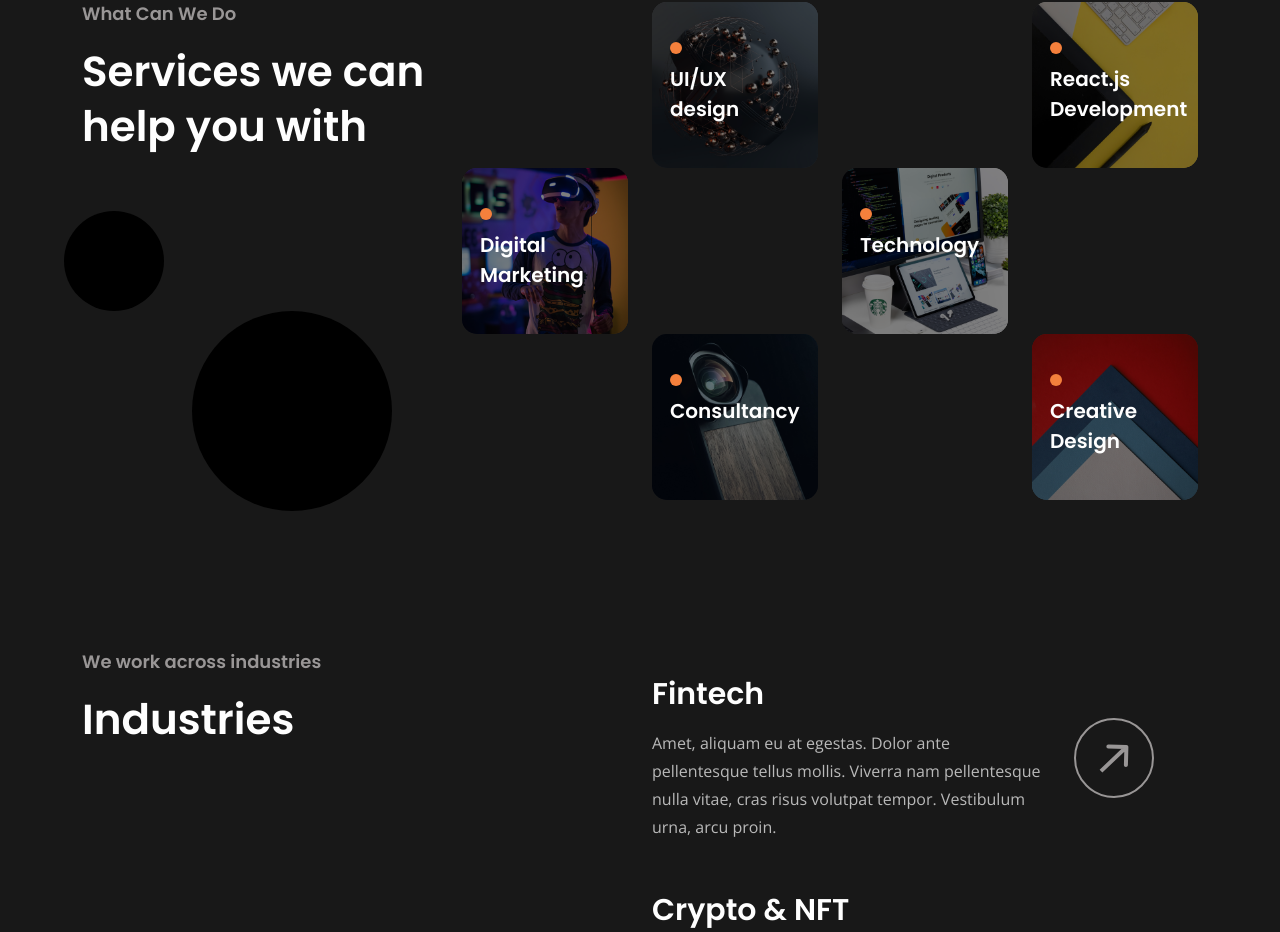
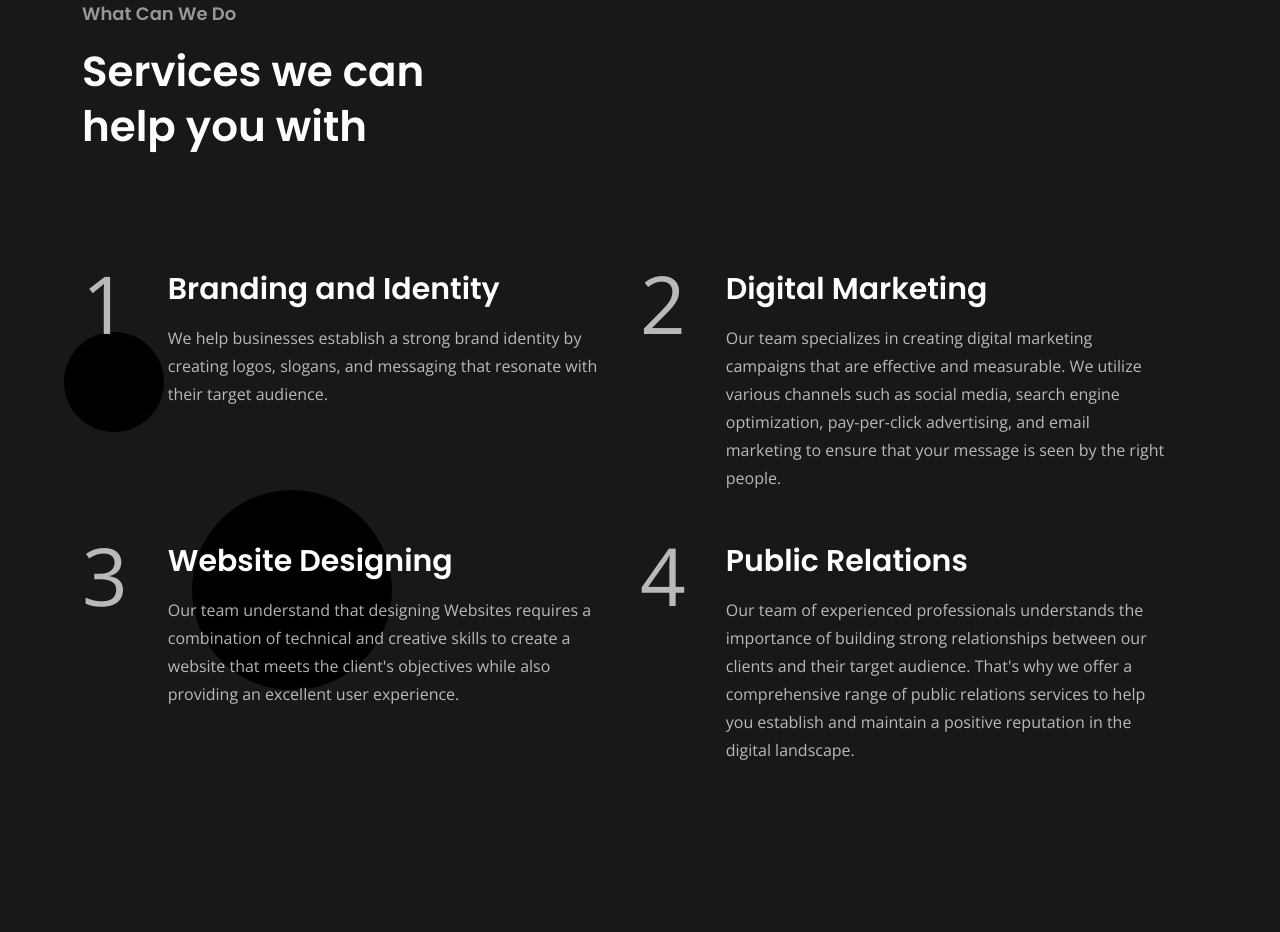
Before and after one commit to foxfr-bit/daframa, a React (Create React App) app: page /service in a window 1280 px wide. Shown: the part 698-1630 px from the top of the page. Built offline with nearby package versions, Linux system fonts and the light colour scheme.

Commit message:
feat: minamba

```diff
--- a/src/components/Pages/ServicesPage.jsx
+++ b/src/components/Pages/ServicesPage.jsx
@@ -9,6 +9,7 @@ import SectionHeading from "../SectionHeading";
 // import TestimonialSlider from "../Slider/TestimonialSlider";
 import Spacing from "../Spacing";
 import { Link } from "react-router-dom";
+import { serviceData } from "../ServiceList";
 
 const industries = [
 	{
@@ -84,70 +85,31 @@ export default function ServicesPage() {
 							/>
 							<Spacing lg="90" md="45" />
 						</Div>
-						<Div className="col-xl-8">
-							<Div className="row">
-								<Div className="col-lg-3 col-sm-6 cs-hidden_mobile"></Div>
-								<Div className="col-lg-3 col-sm-6">
-									<Card
-										title="UI/UX design"
-										link="/service/ui-ux-design"
-										src="/images/service_1.jpeg"
-										alt="Service"
-									/>
-									<Spacing lg="0" md="30" />
+						<Div className="services__grid">
+							{serviceData.map((industry, index) => (
+								<Div className={`cs-hover_tab`} key={index}>
+									<Link
+										to={industry.link}
+										className="cs-iconbox cs-style3"
+									>
+										<>
+											<Div className="number-list">
+												<span className="">
+													{index + 1}
+												</span>
+												<Div className="cs-iconbox_in">
+													<h2 className="cs-iconbox_title">
+														{industry.title}
+													</h2>
+													<Div className="cs-iconbox_subtitle">
+														{industry.subtitle}
+													</Div>
+												</Div>
+											</Div>
+										</>
+									</Link>
 								</Div>
-								<Div className="col-lg-3 col-sm-6 cs-hidden_mobile"></Div>
-								<Div className="col-lg-3 col-sm-6">
-									<Card
-										title="React.js Development"
-										link="/service/reactjs-development"
-										src="/images/service_2.jpeg"
-										alt="Service"
-									/>
-									<Spacing lg="0" md="30" />
-								</Div>
-
-								<Div className="col-lg-3 col-sm-6">
-									<Card
-										title="Digital Marketing"
-										link="/service/digital-marketing"
-										src="/images/service_3.jpeg"
-										alt="Service"
-									/>
-									<Spacing lg="0" md="30" />
-								</Div>
-								<Div className="col-lg-3 col-sm-6 cs-hidden_mobile"></Div>
-								<Div className="col-lg-3 col-sm-6">
-									<Card
-										title="Technology"
-										link="/service/technology"
-										src="/images/service_4.jpeg"
-										alt="Service"
-									/>
-									<Spacing lg="0" md="30" />
-								</Div>
-								<Div className="col-lg-3 col-sm-6 cs-hidden_mobile"></Div>
-								<Div className="col-lg-3 col-sm-6 cs-hidden_mobile"></Div>
-								<Div className="col-lg-3 col-sm-6">
-									<Card
-										title="Consultancy"
-										link="/service/consultancy"
-										src="/images/service_5.jpeg"
-										alt="Service"
-									/>
-									<Spacing lg="0" md="30" />
-								</Div>
-								<Div className="col-lg-3 col-sm-6 cs-hidden_mobile"></Div>
-								<Div className="col-lg-3 col-sm-6">
-									<Card
-										title="Creative Design"
-										link="/service/creative-design"
-										src="/images/service_6.jpeg"
-										alt="Service"
-									/>
-									<Spacing lg="0" md="30" />
-								</Div>
-							</Div>
+							))}
 						</Div>
 					</Div>
 				</Div>
@@ -173,7 +135,7 @@ export default function ServicesPage() {
 								onMouseEnter={() => handelActive(index)}
 							>
 								<Link
-									to={industry.link}
+									to={industry.href}
 									className="cs-iconbox cs-style3"
 								>
 									<>
--- a/src/components/ServiceList/index.jsx
+++ b/src/components/ServiceList/index.jsx
@@ -3,8 +3,7 @@ import { Link } from "react-router-dom";
 import Div from "../Div";
 import "./servicelist.scss";
 
-export default function ServiceList() {
-  const serviceData = [
+export const serviceData = [
 	{
 		title: "Branding and Identity",
 		subtitle:
@@ -34,6 +33,8 @@ export default function ServiceList() {
 		href: "/service/service-details",
 	},
 ];
+
+export default function ServiceList() {
 	const [active, setActive] = useState(0);
 	const handelActive = (index) => {
 		setActive(index);
@@ -42,7 +43,9 @@ export default function ServiceList() {
 		<Div className="cs-iconbox_3_list">
 			{serviceData.map((item, index) => (
 				<Div
-          className={`cs-hover_tab ${active === index ? "active" : ""}`}
+					className={`cs-hover_tab ${
+						active === index ? "active" : ""
+					}`}
 					key={index}
 					onMouseEnter={() => handelActive(index)}
 				>
@@ -72,8 +75,12 @@ export default function ServiceList() {
 								</svg>
 							</span>
 							<Div className="cs-iconbox_in">
-                <h2 className="cs-iconbox_title">{item.title}</h2>
-                <Div className="cs-iconbox_subtitle">{item.subtitle}</Div>
+								<h2 className="cs-iconbox_title">
+									{item.title}
+								</h2>
+								<Div className="cs-iconbox_subtitle">
+									{item.subtitle}
+								</Div>
 							</Div>
 						</>
 					</Link>
--- a/src/scss/common/_industries.scss
+++ b/src/scss/common/_industries.scss
@@ -9,3 +9,20 @@
 	top: 0;
 	height: 200px;
 }
+
+.services__grid {
+	display: grid;
+	grid-template-columns: repeat(2, 1fr);
+    z-index: 1;
+}
+
+.number-list {
+    display: flex;
+    align-items: start;
+
+    & span {
+        margin-right: 40px;
+        margin-top: 20px;
+        font-size: 80px;
+    }
+}
```
Lines whose indentation alone changed are shown as unchanged.
